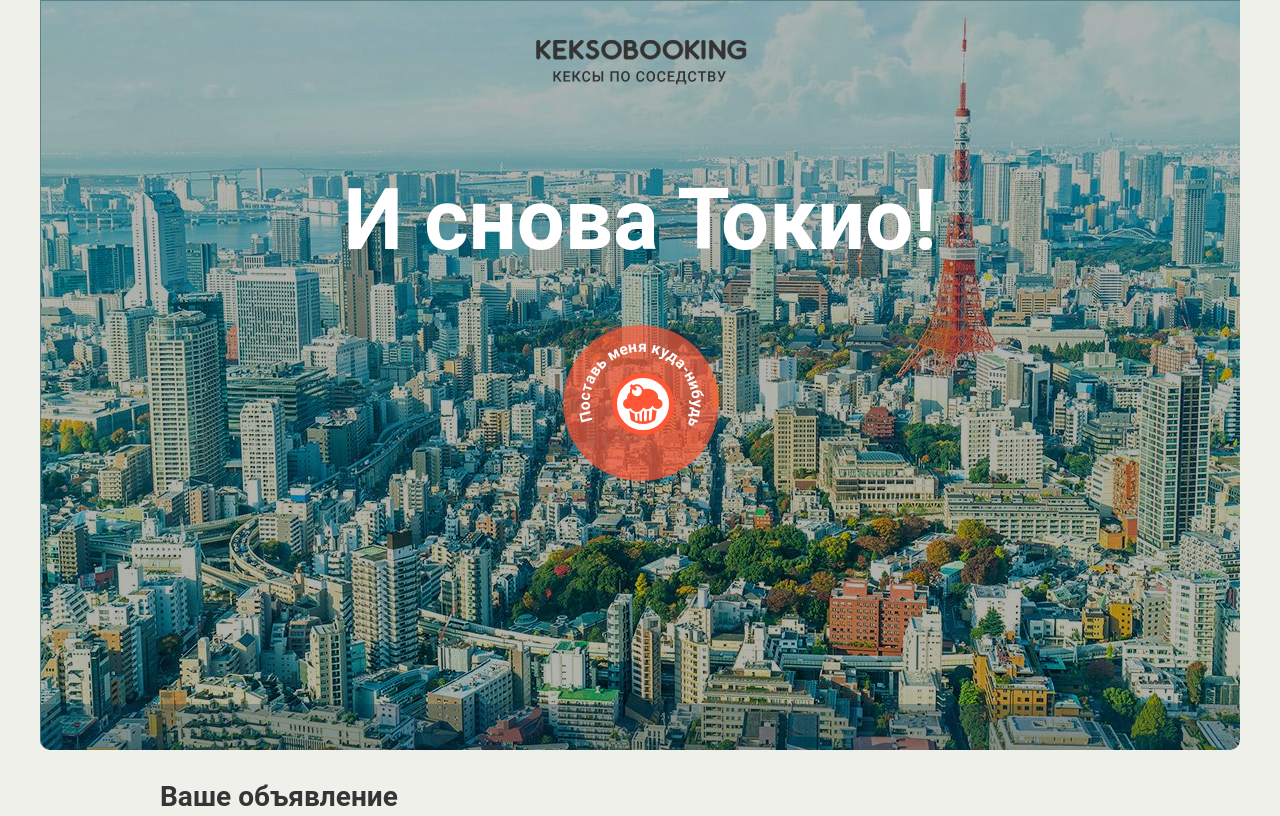
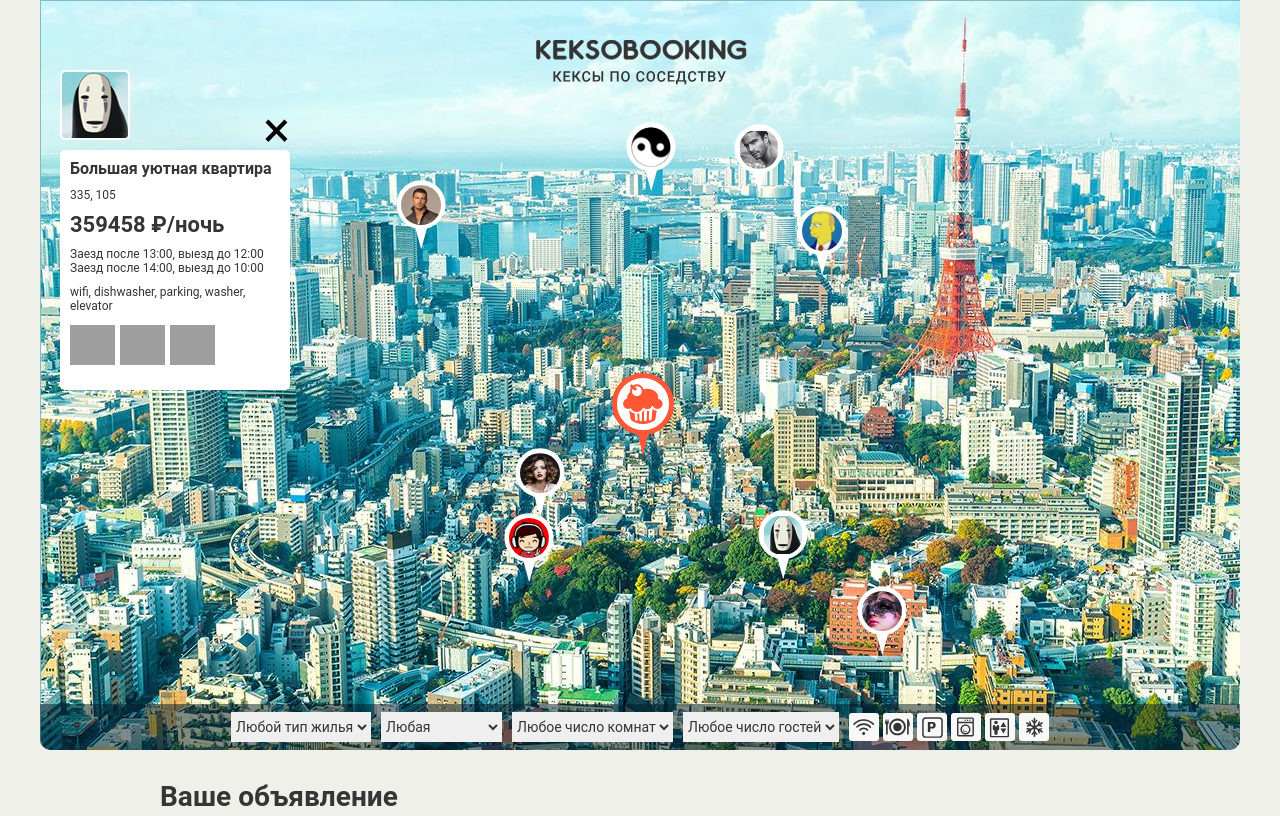
Before and after one commit to F9lcon/457499-keksobooking-1, a website: page index.html in a window 1280 px wide. Shown: the top 816 px of the page. Drawn offline with Linux system fonts and the light colour scheme; grey boxes are pictures that could not be loaded; files whose address does not match are found by name.

Commit message:
Задание: пока все дома

```diff
--- a/index.html
+++ b/index.html
@@ -265,5 +265,6 @@
     <button type="button" class="map__pin" style="left: 200px; top: 400px;"><img src="img/avatars/user07.png" width="40" height="40" draggable="false" alt="Метка объявления"></button>
   </template>
 
+  <script src = "js/map.js" ></script>
 </body>
 </html>
--- /dev/null
+++ b/js/map.js
@@ -0,0 +1,146 @@
+'use strict';
+
+var PIN_WIDTH = 40;
+var PIN_HEIGHT = 40;
+
+var titles = [
+  'Большая уютная квартира',
+  'Маленькая неуютная квартира',
+  'Огромный прекрасный дворец',
+  'Маленький ужасный дворец',
+  'Красивый гостевой домик',
+  'Некрасивый негостеприимный домик',
+  'Уютное бунгало далеко от моря',
+  'Неуютное бунгало по колено в воде'
+];
+var types = ['palace', 'flat', 'house', 'bungalo'];
+var checkTimes = ['12:00', '13:00', '14:00'];
+var features = [
+  'wifi',
+  ' dishwasher',
+  ' parking',
+  ' washer',
+  ' elevator',
+  ' conditioner'
+];
+var mapElement = document.querySelector('.map');
+var templateElement = document.querySelector('template')
+  .content;
+var filterContainerElement = document.querySelector('.map__filters-container');
+var pinsListElement = document.querySelector('.map__pins');
+
+
+var getRandomValue = function (min, max) {
+  return Math.floor(Math.random() * (max - min) + min);
+};
+
+var getFeatures = function () {
+  var featureList = [];
+  for (var i = 0; i <= getRandomValue(0, 5); i++) {
+    featureList.push(features[i]);
+  }
+  return featureList;
+};
+
+var getPhotoItems = function () {
+  var photoItems = [];
+  for (var i = 1; i <= 3; i++) {
+    photoItems.push('http://o0.github.io/assets/images/tokyo/hotel' + i + '.jpg');
+  }
+  return photoItems;
+};
+
+var getType = function (card, place) {
+  if (place.offer.type === 'flat') {
+    card.querySelector('.popup__type').textContent = 'Квартира';
+  } else if (place.offer.type === 'bungalo') {
+    card.querySelector('.popup__type').textContent = 'Бунгало';
+  } else if (place.offer.type === 'house') {
+    card.querySelector('.popup__type').textContent = 'Дом';
+  } else if (place.offer.type === 'palace') {
+    card.querySelector('.popup__type').textContent = 'Дворец';
+  }
+};
+
+var getSimilarItems = function () {
+  var items = [];
+  for (var i = 0; i < 8; i++) {
+    items[i] = {
+      author: {
+        avatar: 'img/avatars/user0' + (i + 1) + '.png'
+      },
+      offer: {
+        title: titles[i],
+        addres: getRandomValue(100, 800) + ', ' + getRandomValue(100, 400),
+        price: getRandomValue(1000, 1000000),
+        type: types[getRandomValue(0, 3)],
+        rooms: getRandomValue(1, 5),
+        guests: getRandomValue(1, 15),
+        checkin: checkTimes[getRandomValue(0, 2)],
+        checkout: checkTimes[getRandomValue(0, 2)],
+        features: getFeatures(),
+        description: ' ',
+        photos: getPhotoItems()
+      },
+      location: {
+        x: getRandomValue(300, 900),
+        y: getRandomValue(130, 630)
+      }
+    };
+  }
+  return items;
+};
+
+var similarItems = getSimilarItems();
+
+document.querySelector('.map').classList.remove('map--faded');
+
+var renderSimilarPins = function (item) {
+  var pinElement = templateElement.querySelector('.map__pin').cloneNode(true);
+  pinElement.style.left = item.location.x - PIN_WIDTH / 2 + 'px';
+  pinElement.style.top = item.location.y - PIN_HEIGHT + 'px';
+  pinElement.querySelector('img').src = item.author.avatar;
+  pinElement.querySelector('img').alt = item.offer.title;
+  return pinElement;
+};
+
+var pushPins = function () {
+  var fragment = document.createDocumentFragment();
+  for (var i = 0; i < similarItems.length; i++) {
+    fragment.appendChild(renderSimilarPins(similarItems[i]));
+  }
+  pinsListElement.appendChild(fragment);
+};
+
+pushPins();
+
+var renderMap = function (item) {
+  var itemElement = templateElement.querySelector('.map__card').cloneNode(true);
+  itemElement.querySelector('.popup__title').textContent = item.offer.title;
+  itemElement.querySelector('.popup__text--address').textContent = item.offer.addres;
+  itemElement.querySelector('.popup__text--price').textContent = item.offer.price + ' ₽/ночь';
+  itemElement.querySelector('.popup__text--capacity').textContent = 'Заезд после '
+    + item.offer.checkin + ', выезд до ' + item.offer.checkout;
+  itemElement.querySelector('.popup__type').textContent = getType(itemElement, item);
+  itemElement.querySelector('.popup__features').textContent = item.offer.features;
+  itemElement.querySelector('.popup__description').textContent = item.offer.description;
+  itemElement.querySelector('.popup__photos').removeChild(itemElement
+    .querySelector('.popup__photo'));
+
+  for (var i = 0; i < 3; i++) { /* Есть ли смысл выносить этот цикл в отдельную функцию? */
+    itemElement.querySelector('.popup__photos').insertAdjacentHTML('afterbegin',
+        '<img src="" class="popup__photo" width="45" height="40" alt="Фотография жилья">');
+    itemElement.querySelector('.popup__photo').src = item.offer.photos[i];
+  }
+  return itemElement;
+};
+
+var pushMap = function () {
+  var fragment = document.createDocumentFragment();
+  for (var i = 0; i < 1; i++) {
+    fragment.appendChild(renderMap(similarItems[i]));
+  }
+  mapElement.insertBefore(fragment, filterContainerElement);
+};
+
+pushMap();
```
